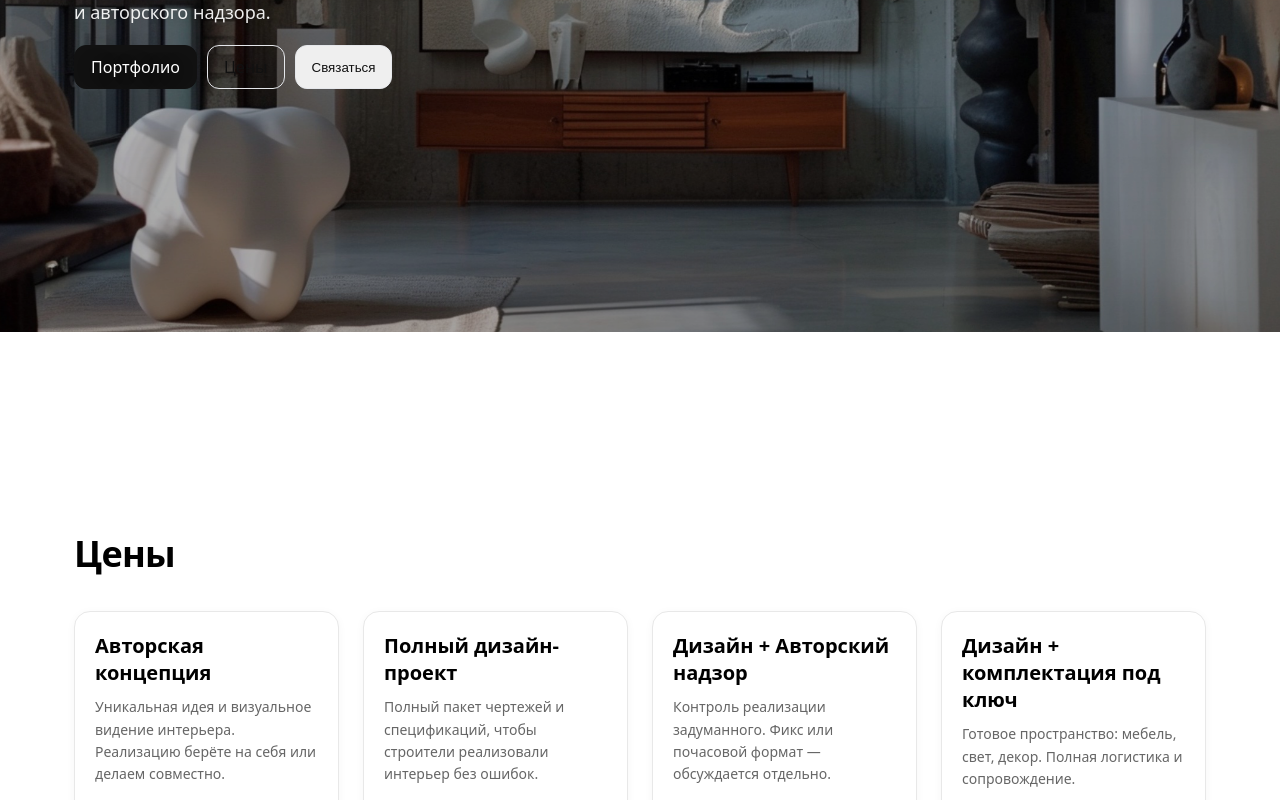
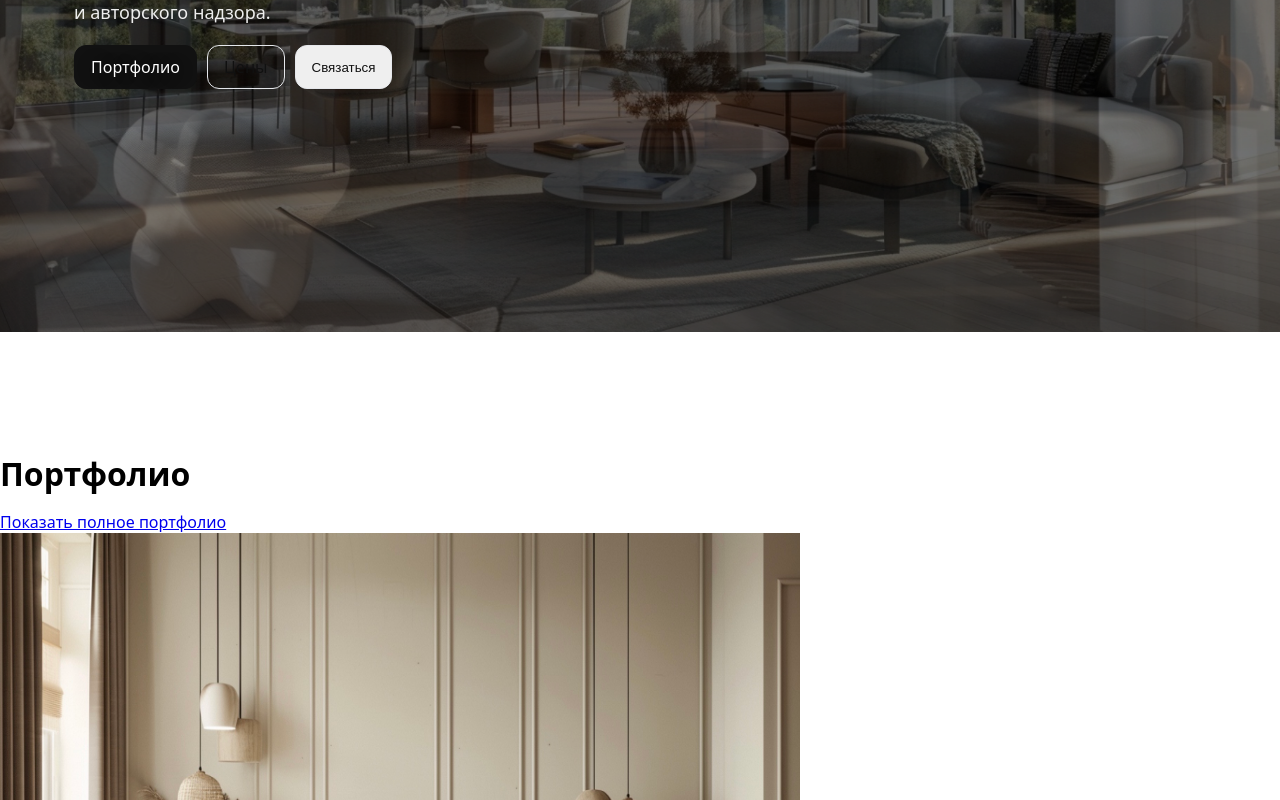
Before and after one commit to ankakisis-cloud/lavea-site, a Next.js app: page / in a window 1280 px wide. Shown: the part 466-1266 px from the top of the page. Built offline with nearby package versions, Linux system fonts and the light colour scheme.

Commit message:
Update page.js

```diff
--- a/app/page.js
+++ b/app/page.js
@@ -2,6 +2,7 @@
 
 import HeroFullscreen from "../components/HeroFullscreen";
 import PricingBlock from "../components/PricingBlock";
+import PortfolioPreview from "@/components/PortfolioPreview";
 
 export default function Home() {
   return (
@@ -13,6 +14,7 @@ export default function Home() {
       <section id="process" style={{ padding: "60px 0" }}>
         {/* ...твой контент процесса... */}
       </section>
+<PortfolioPreview />
 
       {/* Блок ЦЕНЫ — карточки */}
       <PricingBlock />
```
